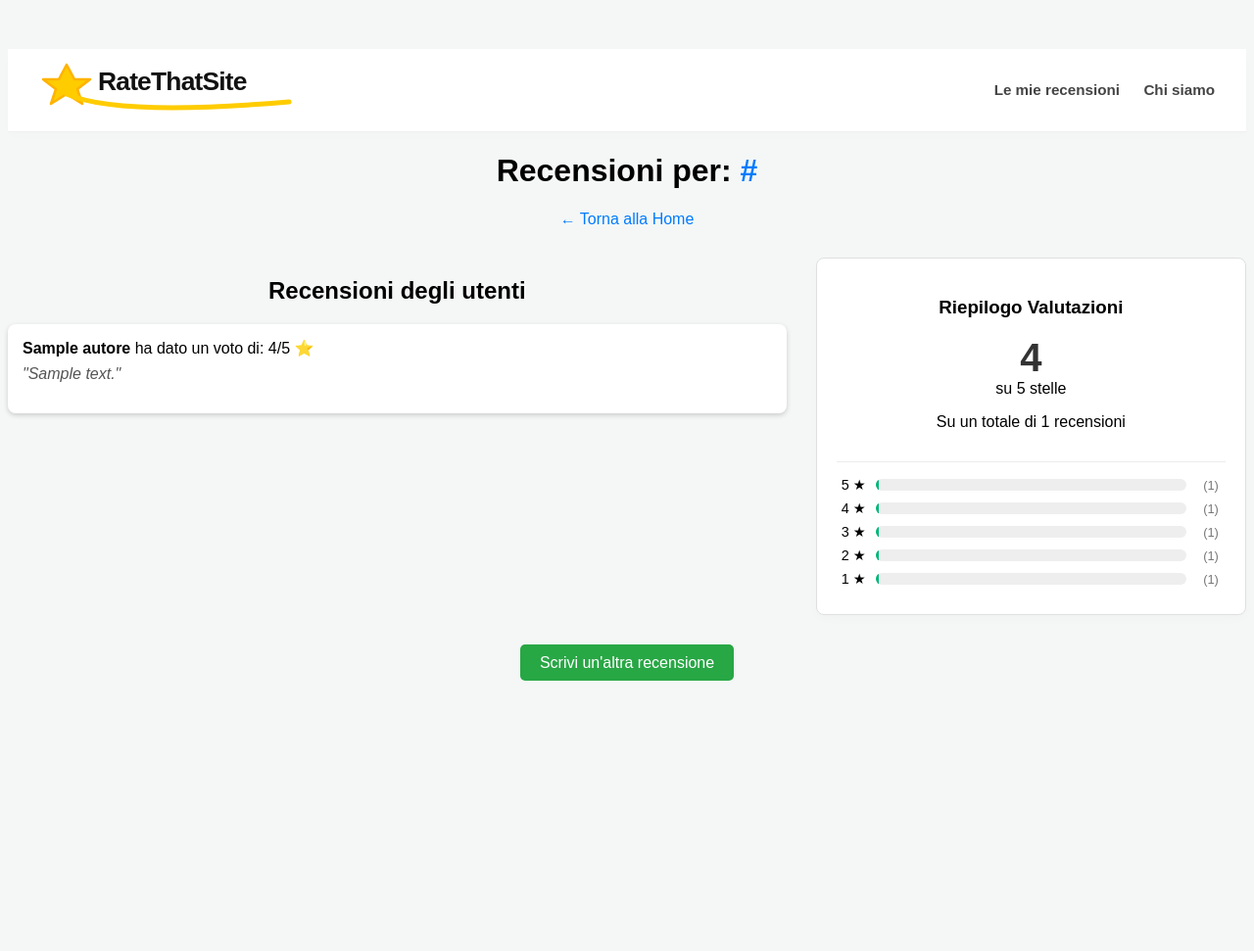
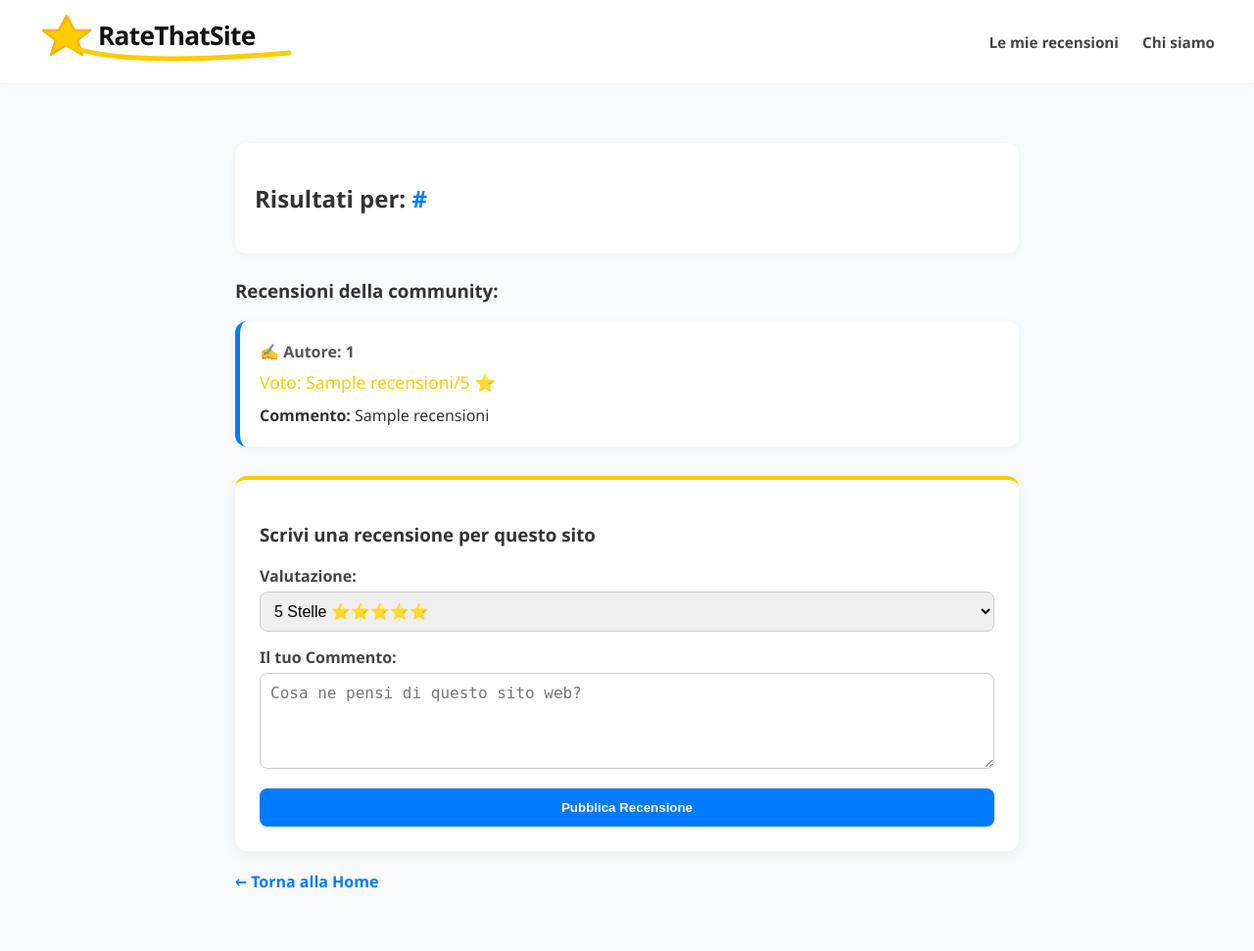
Before and after one commit to DanyXSmile/RateThatSite, a Flask app: template templates/risultati.html in a window 1280 px wide. Shown: the whole page at 98% size. Before the commit the page ends 695 px from the top, so only its background shows below. Run offline with Flask 3, Linux system fonts and the light colour scheme; the visitor is signed in with stand-in values (Sample User, id 1); the template is opened without the code that fills it: most values are stand-ins (such as "Sample title", 1, 10 or a date in 2020).

Commit message:
Aggiornamento v1.32

```diff
--- a/templates/risultati.html
+++ b/templates/risultati.html
@@ -2,86 +2,34 @@
 <html lang="it">
 <head>
     <meta charset="UTF-8">
-    <title>Recensioni per {{ url }}</title>
+    <title>Risultati Ricerca - RateThatSite</title>
     <style>
-        .risultati-layout {
-            display: flex;
-            gap: 30px;
-            align-items: flex-start;
-            margin-top: 20px;
-        }
-        .colonna-recensioni {
-            flex: 2;
-        }
-        .box-statistiche-trust {
-            flex: 1;
-            background: #ffffff;
-            border: 1px solid #e0e0e0;
-            border-radius: 8px;
-            padding: 20px;
-            box-shadow: 0 4px 12px rgba(0,0,0,0.02);
-            position: sticky;
-            top: 20px;
-        }
-        .media-valutazione {
-            text-align: center;
-            border-bottom: 1px solid #ececec;
-            padding-bottom: 15px;
-            margin-bottom: 15px;
-        }
-        .numero-media {
-            font-size: 2.5rem;
-            font-weight: bold;
-            color: #333;
-            display: block;
-        }
-        .riga-barra {
-            display: flex;
-            align-items: center;
-            gap: 10px;
-            margin-bottom: 8px;
-            font-size: 0.9rem;
-        }
-        .etichetta-stella { width: 30px; text-align: right; font-weight: 500; }
-        .conteggio-voti { width: 30px; color: #777; font-size: 0.8rem; }
-        .sfondo-barra-progress {
-            flex: 1;
-            height: 12px;
-            background: #eeeeee;
-            border-radius: 6px;
-            overflow: hidden;
-        }
-        .riempimento-barra-progress {
-            height: 100%;
-            background: #00b67a;
-            border-radius: 6px;
-            transition: width 0.4s ease;
-        }
-        /* --- STILE HEADER GENERALE --- */
-        .main-header {
-            background: #ffffff;
-            border-bottom: 1px solid #f0f0f0;
-            padding: 10px 0;
-            width: 100%;
-            box-shadow: 0 4px 12px rgba(0,0,0,0.01);
-        }
-        .header-container {
-            max-width: 1200px;
-            margin: 0 auto;
-            display: flex;
-            justify-content: space-between; /* Spinge il logo a sinistra e i link a destra */
-            align-items: center;
-            padding: 0 20px;
-        }
+        body { font-family: 'Segoe UI', Tahoma, Geneva, Verdana, sans-serif; background-color: #f8f9fa; color: #333; margin: 0; padding: 0; }
+        .main-header { background: #ffffff; border-bottom: 1px solid #f0f0f0; padding: 10px 0; width: 100%; box-shadow: 0 4px 12px rgba(0,0,0,0.01); }
+        .header-container { max-width: 1200px; margin: 0 auto; display: flex; justify-content: space-between; align-items: center; padding: 0 20px; }
         .logo-link { text-decoration: none; display: inline-block; }
         .logo-composite { position: relative; display: inline-flex; align-items: center; width: 270px; height: 60px; }
         .logo-svg { position: absolute; top: 0; left: 0; width: 100%; height: 100%; z-index: 1; pointer-events: none; }
         .logo-text { position: absolute; left: 60px; top: 8px; font-size: 1.65rem; font-weight: 800; color: #111111; z-index: 2; letter-spacing: -0.8px; }
         .nav-link { color: #444; text-decoration: none; font-weight: 600; font-size: 0.95rem; transition: color 0.2s; }
         .nav-link:hover { color: #007bff; }
+
+        .container { max-width: 800px; margin: 40px auto; padding: 20px; }
+        .url-header { background: #fff; padding: 20px; border-radius: 12px; box-shadow: 0 2px 8px rgba(0,0,0,0.04); margin-bottom: 25px; }
+        .review-card { background: #ffffff; padding: 20px; border-radius: 12px; box-shadow: 0 2px 8px rgba(0,0,0,0.04); margin-bottom: 20px; border-left: 5px solid #007bff; }
+
+        /* Stile del modulo inserimento */
+        .add-review-box { background: #ffffff; padding: 25px; border-radius: 12px; box-shadow: 0 4px 15px rgba(0,0,0,0.05); border-top: 4px solid #ffcc00; margin-top: 30px; }
+        .form-group { margin-bottom: 15px; }
+        .form-group label { display: block; font-weight: 600; margin-bottom: 5px; color: #444; }
+        .form-control { width: 100%; padding: 10px; border: 1px solid #ccc; border-radius: 8px; font-size: 1rem; box-sizing: border-box; }
+        .btn-submit { background: #007bff; color: white; border: none; padding: 12px 20px; border-radius: 8px; font-weight: bold; cursor: pointer; width: 100%; transition: background 0.2s; }
+        .btn-submit:hover { background: #0056b3; }
+        .back-link { display: inline-block; margin-top: 20px; color: #007bff; text-decoration: none; font-weight: bold; }
     </style>
 </head>
-<body style="font-family: Arial, sans-serif; text-align: center; margin-top: 50px; background-color: #f4f7f6;">
+<body>
+
     <header class="main-header">
         <div class="header-container">
             <a href="/" class="logo-link">
@@ -93,7 +41,6 @@
                     <span class="logo-text">RateThatSite</span>
                 </div>
             </a>
-
             <nav class="nav-menu">
                 <a href="/le-mie-recensioni" class="nav-link" style="margin-right: 20px;">Le mie recensioni</a>
                 <a href="/chi-siamo" class="nav-link">Chi siamo</a>
@@ -101,50 +48,52 @@
         </div>
     </header>
 
-    <h1>Recensioni per: <span style="color: #007BFF;">{{ url }}</span></h1>
-    <p style="margin-bottom: 30px;"><a href="/" style="color: #007BFF; text-decoration: none;">← Torna alla Home</a></p>
+    <div class="container">
+        <div class="url-header">
+            <h2>Risultati per: <span style="color: #007bff;">{{ url_cercato }}</span></h2>
+        </div>
 
-    <div class="risultati-layout">
-
-        <div class="colonna-recensioni">
-            <h2>Recensioni degli utenti</h2>
+        {% if recensioni %}
+            <h3>Recensioni della community:</h3>
             {% for r in recensioni %}
-            <div style="background: white; padding: 15px; margin-bottom: 15px; border-radius: 8px; box-shadow: 0 2px 5px #ccc; text-align: left;">
-                <strong>{{ r['autore'] }}</strong> ha dato un voto di: {{ r['rating'] }}/5 ⭐️
-                <p style="margin-top: 8px; color: #555; font-style: italic;">"{{ r['comment'] }}"</p>
-                {% if r['foto_recensione'] %}
-                <div style="margin-top: 12px;">
-                    <img src="{{ url_for('static', filename='uploads/' + r['foto_recensione']) }}" alt="Foto recensione" style="max-width: 100%; border-radius: 8px; border: 1px solid #ddd;">
+            <div class="review-card">
+                <p style="margin: 0 0 8px 0; font-weight: bold; color: #555;">✍️ Autore: {{ r[0] }}</p>
+                <p style="margin: 0 0 10px 0; color: #ffcc00; font-size: 1.1rem;">Voto: {{ r[2] }}/5 ⭐️</p>
+                <p style="margin: 0; line-height: 1.5;"><strong>Commento:</strong> {{ r[1] }}</p>
+            </div>
+            {% endfor %}
+        {% else %}
+            <div style="background: #fff8e1; padding: 15px; border-radius: 8px; border-left: 5px solid #ffcc00; color: #b78103;">
+                Nessuna recensione presente per questo sito. Sii il primo a scriverne una qui sotto!
             </div>
         {% endif %}
-            </div>
-            {% endfor %}
+
+        <div class="add-review-box">
+            <h3>Scrivi una recensione per questo sito</h3>
+            <form action="/aggiungi_recensione" method="POST">
+                <input type="hidden" name="site_url" value="{{ url_cercato }}">
+
+                <div class="form-group">
+                    <label>Valutazione:</label>
+                    <select name="rating" class="form-control" required>
+                        <option value="5">5 Stelle ⭐️⭐️⭐️⭐️⭐️</option>
+                        <option value="4">4 Stelle ⭐️⭐️⭐️⭐️</option>
+                        <option value="3">3 Stelle ⭐️⭐️⭐️</option>
+                        <option value="2">2 Stelle ⭐️⭐️</option>
+                        <option value="1">1 Stella ⭐️</option>
+                    </select>
                 </div>
 
-        <div class="box-statistiche-trust">
-            <h3>Riepilogo Valutazioni</h3>
-            <div class="media-valutazione">
-                <span class="numero-media">{{ avg_rating }}</span>
-                <span class="stelle-intere">su 5 stelle</span>
-                <p class="totale-voti">Su un totale di {{ total_reviews }} recensioni</p>
-            </div>
-            <div class="barre-distribuzione">
-                {% for stella in [5, 4, 3, 2, 1] %}
-                <div class="riga-barra">
-                    <span class="etichetta-stella">{{ stella }} ★</span>
-                    <div class="sfondo-barra-progress">
-                        <div class="riempimento-barra-progress" style="width: {{ star_percentages[stella] }}%;"></div>
-                    </div>
-                    <span class="conteggio-voti">({{ star_counts[stella] }})</span>
-                </div>
-                {% endfor %}
-            </div>
+                <div class="form-group">
+                    <label>Il tuo Commento:</label>
+                    <textarea name="comment" class="form-control" rows="4" placeholder="Cosa ne pensi di questo sito web?" required></textarea>
                 </div>
 
+                <button type="submit" class="btn-submit">Pubblica Recensione</button>
+            </form>
         </div>
 
-    <div style="margin-top: 40px;">
-        <p><a href="/" style="background-color: #28a745; color: white; padding: 10px 20px; text-decoration: none; border-radius: 5px;">Scrivi un'altra recensione</a></p>
+        <a href="/" class="back-link">← Torna alla Home</a>
     </div>
 
 </body>
```
Lines whose indentation alone changed are shown as unchanged.
